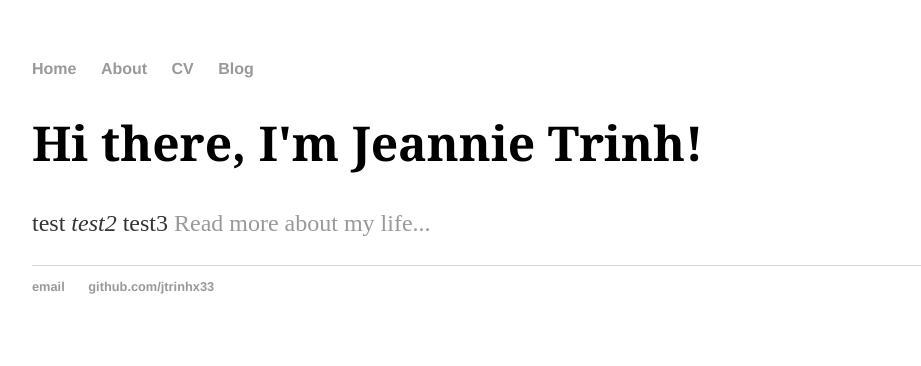
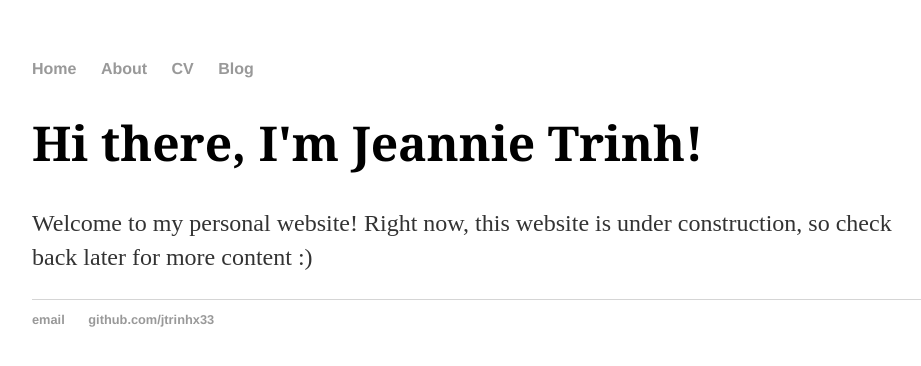
Before and after one commit to jtrinhx33/jtrinhx33.github.io, a Jekyll site: the page built from index.html, in a window 1280 px wide. Shown: the top 366 px of the page, without its empty margins (160-1081 px from the left). Built offline with Jekyll 4.4.1, drawn with Linux system fonts in a browser that asks for light colours.

Commit message:
Update index.html

```diff
--- a/index.html
+++ b/index.html
@@ -4,5 +4,5 @@ title: Jeannie Trinh
 ---
 <div class="blurb">
 	<h1>Hi there, I'm Jeannie Trinh!</h1>
-	<p>test <em>test2</em> test3 <a href="/about">Read more about my life...</a></p>
+	<p>Welcome to my personal website! Right now, this website is under construction, so check back later for more content :)</p>
 </div><!-- /.blurb -->
```
